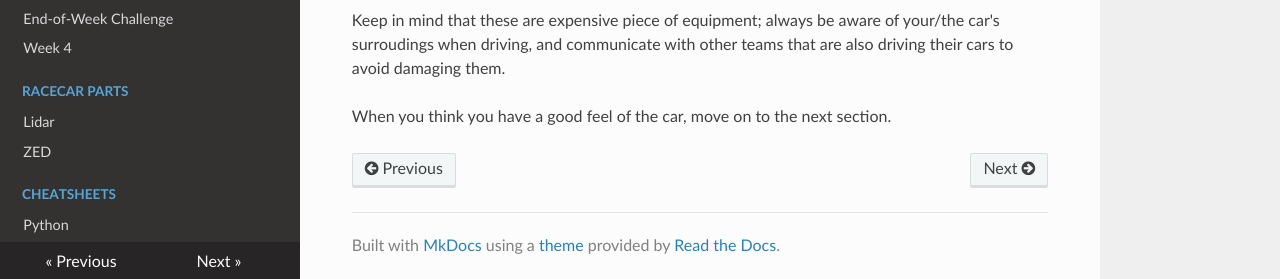
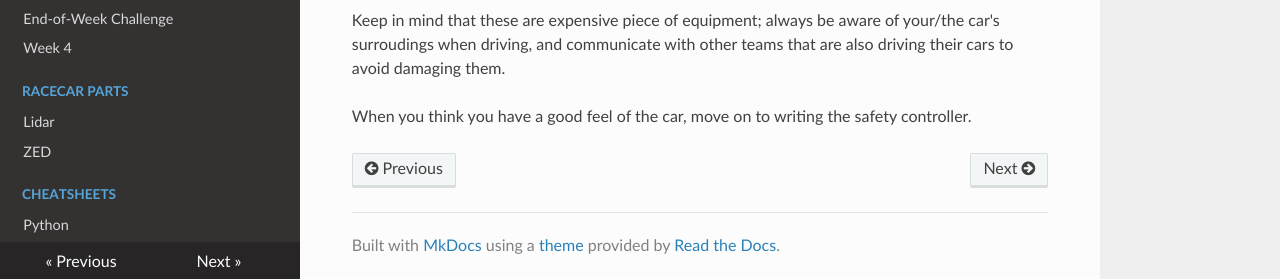
Before and after one commit to ChrisLindland/racecar-website, an MkDocs documentation site: the page built from docs/week1/01_monday/lab2.md, in a window 1280 px wide and 900 px high, scrolled down 3028 px. Shown: the part 618-897 px from the top of the window. Built offline with MkDocs 1.6.1, drawn with Linux system fonts in a browser that asks for light colours; nearby versions of some CDN libraries.

Commit message:
Update lab2.md

```diff
--- a/docs/week1/01_monday/lab2.md
+++ b/docs/week1/01_monday/lab2.md
@@ -64,4 +64,4 @@ Now you can drive the car using the controller! The cars have a Dead Man's Switc
 
 Keep in mind that these are expensive piece of equipment; always be aware of your/the car's surroudings when driving, and communicate with other teams that are also driving their cars to avoid damaging them.
 
-When you think you have a good feel of the car, move on to the next section.
+When you think you have a good feel of the car, move on to writing the safety controller.
```
